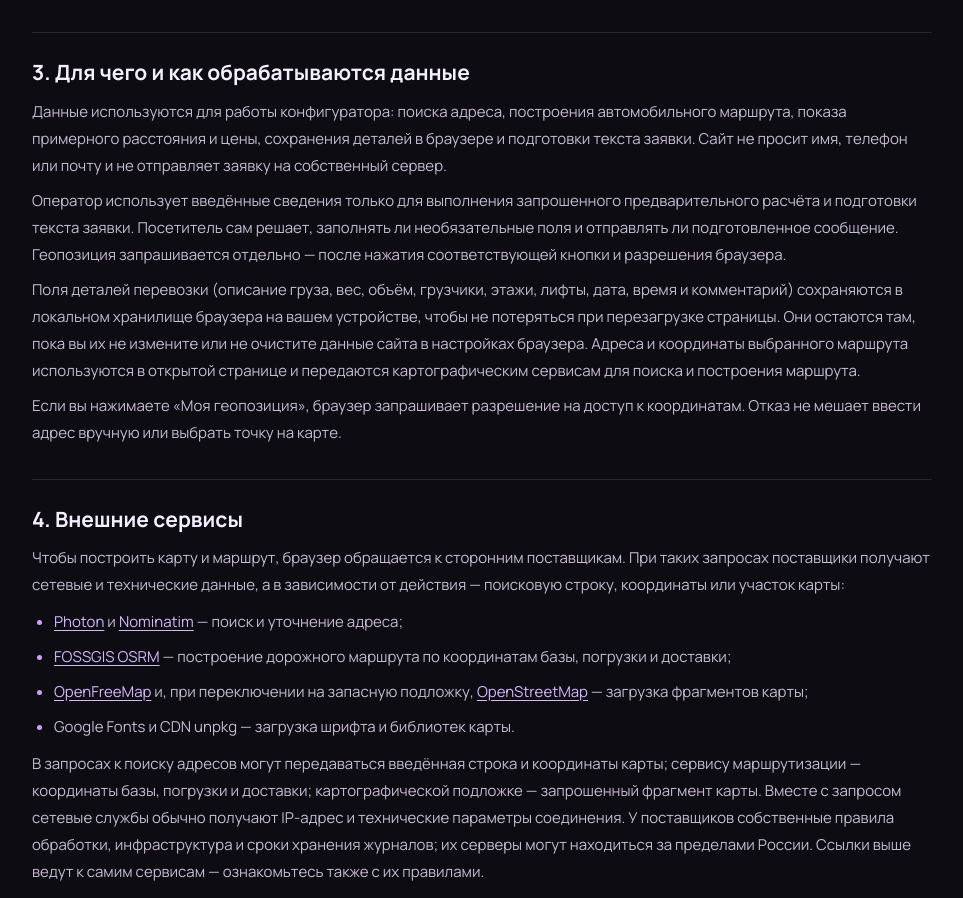
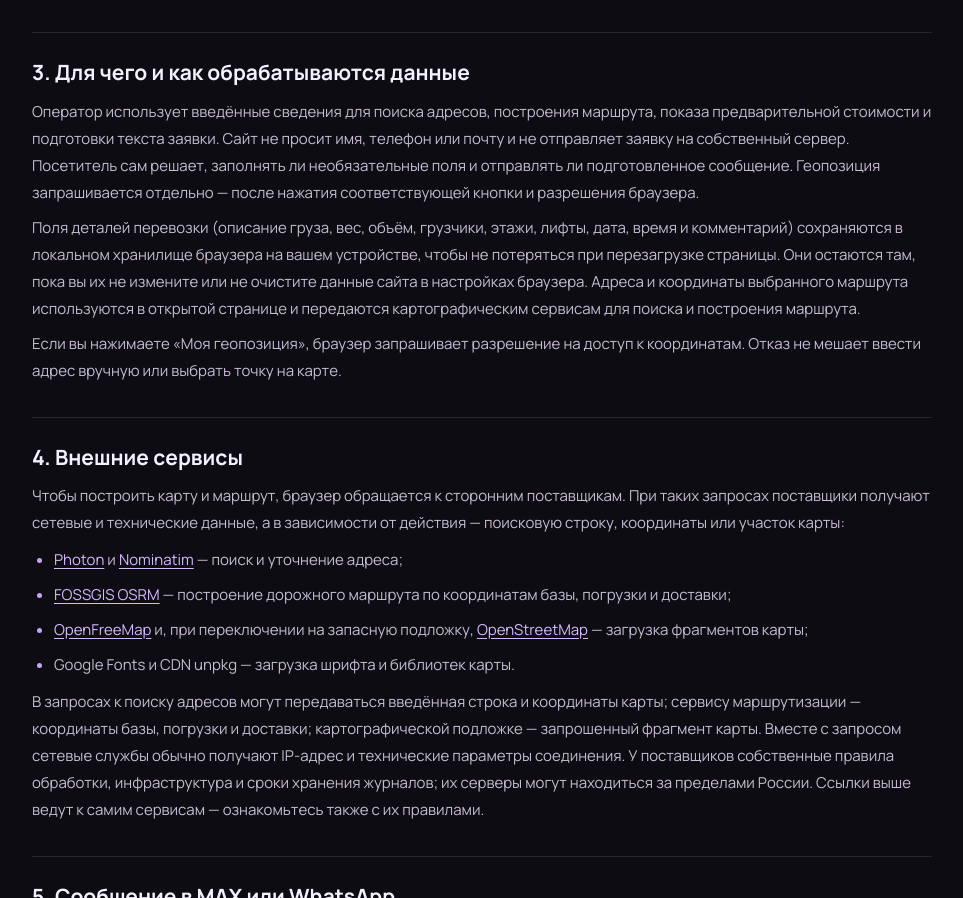
Before and after one commit to karat05/carDrop, a plain HTML site: page privacy.html in a window 1280 px wide. Shown: the part 927-1825 px from the top of the page, without its empty margins (158-1121 px from the left). Drawn offline with Linux system fonts and the light colour scheme.

Commit message:
Tighten privacy policy wording

```diff
--- a/privacy.html
+++ b/privacy.html
@@ -40,8 +40,7 @@
       </section>
       <section>
         <h2>3. Для чего и как обрабатываются данные</h2>
-        <p>Данные используются для работы конфигуратора: поиска адреса, построения автомобильного маршрута, показа примерного расстояния и цены, сохранения деталей в браузере и подготовки текста заявки. Сайт не просит имя, телефон или почту и не отправляет заявку на собственный сервер.</p>
-        <p>Оператор использует введённые сведения только для выполнения запрошенного предварительного расчёта и подготовки текста заявки. Посетитель сам решает, заполнять ли необязательные поля и отправлять ли подготовленное сообщение. Геопозиция запрашивается отдельно — после нажатия соответствующей кнопки и разрешения браузера.</p>
+        <p>Оператор использует введённые сведения для поиска адресов, построения маршрута, показа предварительной стоимости и подготовки текста заявки. Сайт не просит имя, телефон или почту и не отправляет заявку на собственный сервер. Посетитель сам решает, заполнять ли необязательные поля и отправлять ли подготовленное сообщение. Геопозиция запрашивается отдельно — после нажатия соответствующей кнопки и разрешения браузера.</p>
         <p>Поля деталей перевозки (описание груза, вес, объём, грузчики, этажи, лифты, дата, время и комментарий) сохраняются в локальном хранилище браузера на вашем устройстве, чтобы не потеряться при перезагрузке страницы. Они остаются там, пока вы их не измените или не очистите данные сайта в настройках браузера. Адреса и координаты выбранного маршрута используются в открытой странице и передаются картографическим сервисам для поиска и построения маршрута.</p>
         <p>Если вы нажимаете «Моя геопозиция», браузер запрашивает разрешение на доступ к координатам. Отказ не мешает ввести адрес вручную или выбрать точку на карте.</p>
       </section>
```
